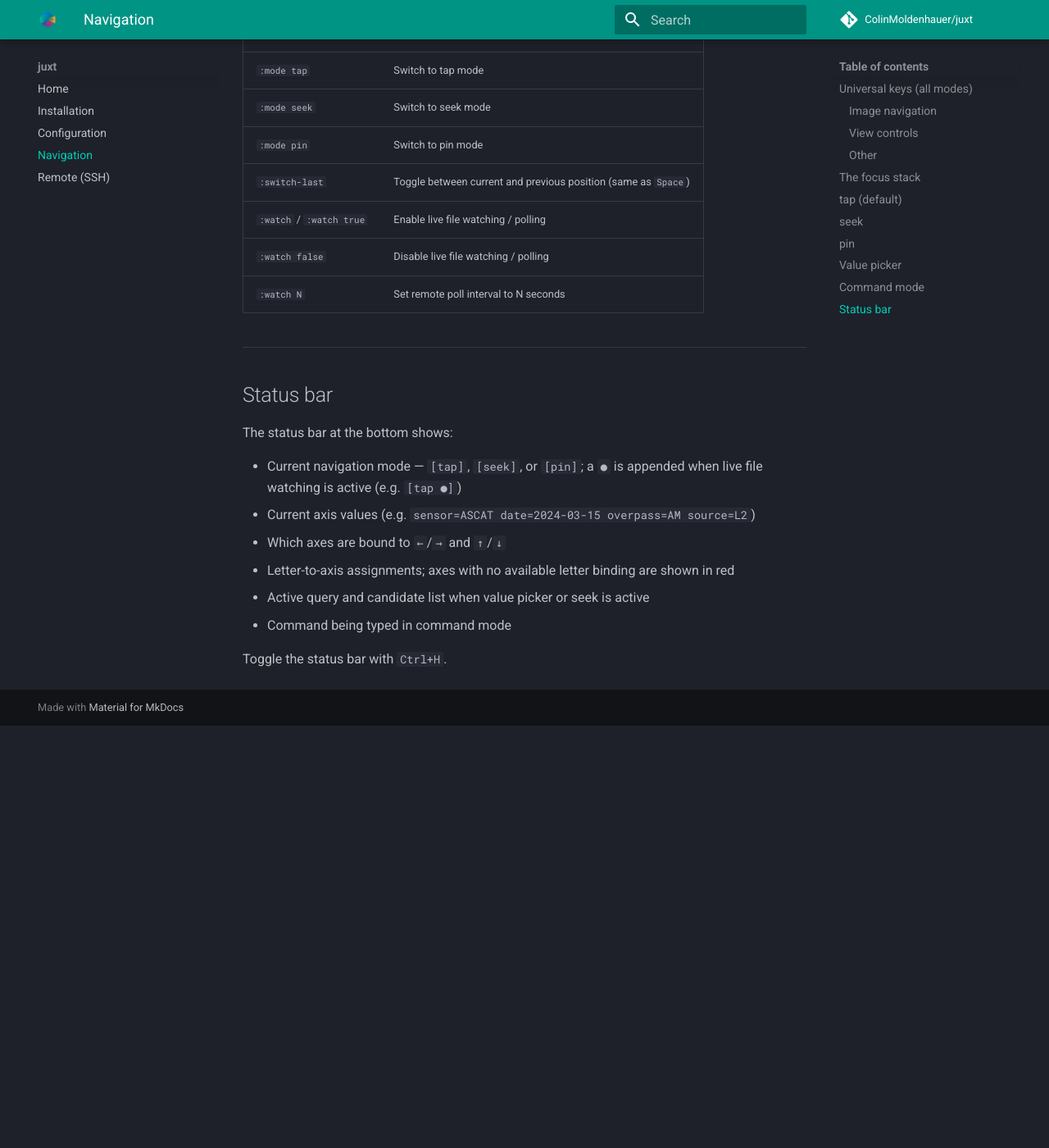
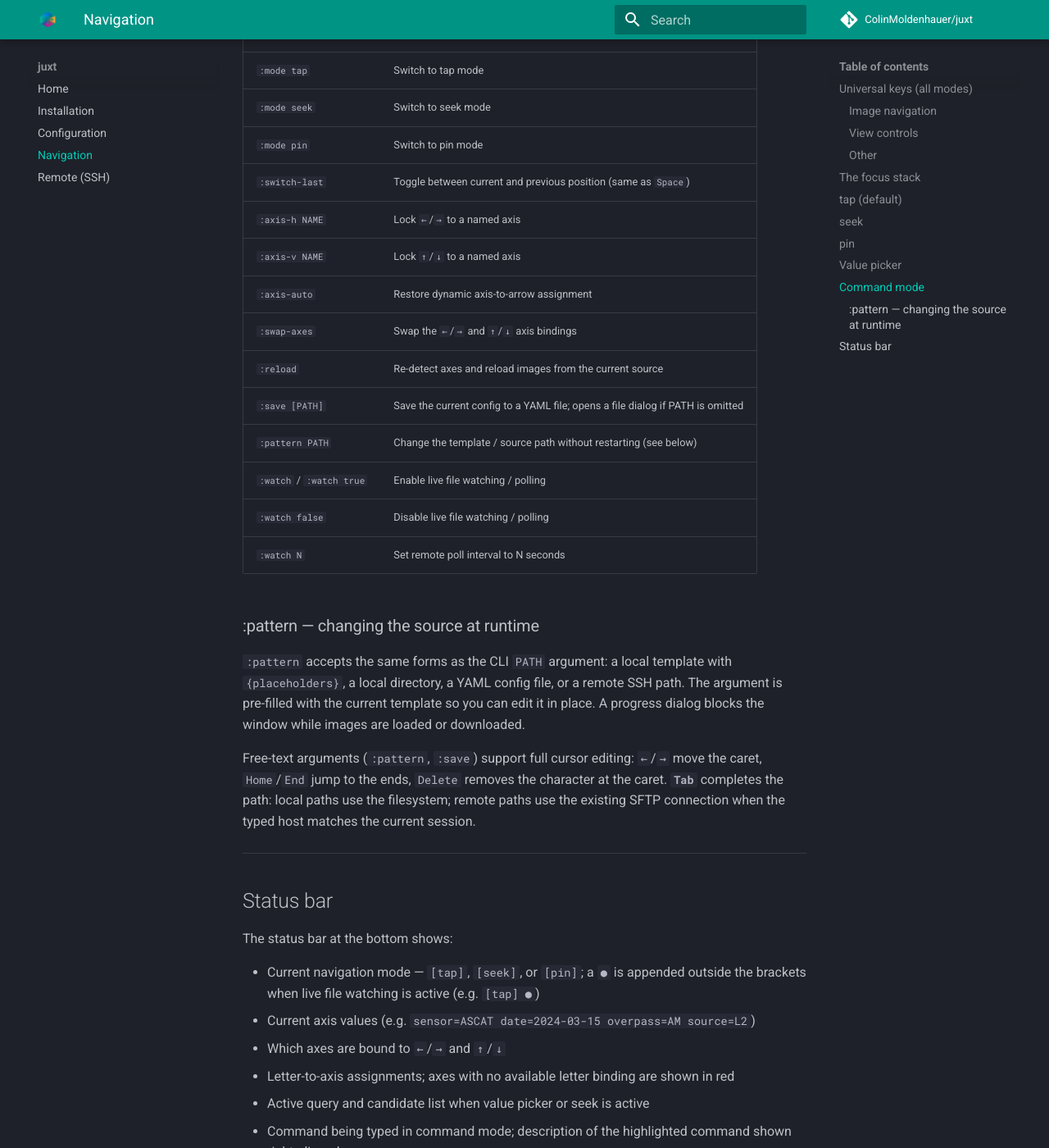
Before and after one commit to ColinMoldenhauer/juxt, an MkDocs documentation site: the page built from docs/navigation.md, in a window 1280 px wide and 1400 px high, scrolled down 4109 px. Shown: the whole window at 82% size. Built offline with MkDocs 1.6.1 and Material for MkDocs 9.7.7, drawn with Linux system fonts in a browser that asks for light colours; comment, search, counter and statistics services are not loaded; before the commit the page ends 4994 px from its top, so only the background shows below that; some of the changed text lies outside the part shown.

Commit message:
Update docs for commands and features added since last doc update
navigation.md:
- Fix Shift+scroll: secondary axis, not reverse-primary
- Fix watch indicator position: ● is now outside the mode brackets
- Add missing commands: :axis-h, :axis-v, :axis-auto, :swap-axes,
  :reload, :save, :pattern
- Document :pattern arg editing (cursor, Tab completion) and right-side
  command help tooltip

remote.md:
- Add section on polling, :reload for new axis values, and :pattern
  for changing the remote path at runtime without restarting

```diff
--- a/docs/navigation.md
+++ b/docs/navigation.md
@@ -110,7 +110,7 @@ Letter keys only shift focus — they do not advance the axis. Use arrow keys af
 
 ## Command mode
 
-Press `:` to open command mode. The status bar shows your input and a prefix-filtered list of matching commands as you type. Press `Enter` to execute, `Escape` or `Backspace`-to-empty to cancel.
+Press `:` to open command mode. The status bar shows your input and a prefix-filtered list of matching commands as you type; a short description of the highlighted command is shown right-aligned. Press `Enter` to execute, `Escape` or `Backspace`-to-empty to cancel.
 
 | Command | Action |
 |---|---|
@@ -124,9 +124,22 @@ Press `:` to open command mode. The status bar shows your input and a prefix-fil
 | `:mode seek` | Switch to seek mode |
 | `:mode pin` | Switch to pin mode |
 | `:switch-last` | Toggle between current and previous position (same as `Space`) |
+| `:axis-h NAME` | Lock `←`/`→` to a named axis |
+| `:axis-v NAME` | Lock `↑`/`↓` to a named axis |
+| `:axis-auto` | Restore dynamic axis-to-arrow assignment |
+| `:swap-axes` | Swap the `←`/`→` and `↑`/`↓` axis bindings |
+| `:reload` | Re-detect axes and reload images from the current source |
+| `:save [PATH]` | Save the current config to a YAML file; opens a file dialog if PATH is omitted |
+| `:pattern PATH` | Change the template / source path without restarting (see below) |
 | `:watch` / `:watch true` | Enable live file watching / polling |
 | `:watch false` | Disable live file watching / polling |
 | `:watch N` | Set remote poll interval to N seconds |
+
+### :pattern — changing the source at runtime
+
+`:pattern` accepts the same forms as the CLI `PATH` argument: a local template with `{placeholders}`, a local directory, a YAML config file, or a remote SSH path. The argument is pre-filled with the current template so you can edit it in place. A progress dialog blocks the window while images are loaded or downloaded.
+
+Free-text arguments (`:pattern`, `:save`) support full cursor editing: `←`/`→` move the caret, `Home`/`End` jump to the ends, `Delete` removes the character at the caret. **`Tab`** completes the path: local paths use the filesystem; remote paths use the existing SFTP connection when the typed host matches the current session.
 
 ---
 
@@ -134,11 +147,11 @@ Press `:` to open command mode. The status bar shows your input and a prefix-fil
 
 The status bar at the bottom shows:
 
-- Current navigation mode — `[tap]`, `[seek]`, or `[pin]`; a `●` is appended when live file watching is active (e.g. `[tap  ●]`)
+- Current navigation mode — `[tap]`, `[seek]`, or `[pin]`; a `●` is appended outside the brackets when live file watching is active (e.g. `[tap]  ●`)
 - Current axis values (e.g. `sensor=ASCAT  date=2024-03-15  overpass=AM  source=L2`)
 - Which axes are bound to `←`/`→` and `↑`/`↓`
 - Letter-to-axis assignments; axes with no available letter binding are shown in red
 - Active query and candidate list when value picker or seek is active
-- Command being typed in command mode
+- Command being typed in command mode; description of the highlighted command shown right-aligned
 
 Toggle the status bar with `Ctrl+H`.
```
Also changed, not shown: other parts of docs/navigation.md (+1 -1 lines), docs/remote.md (+16 -0 lines).
